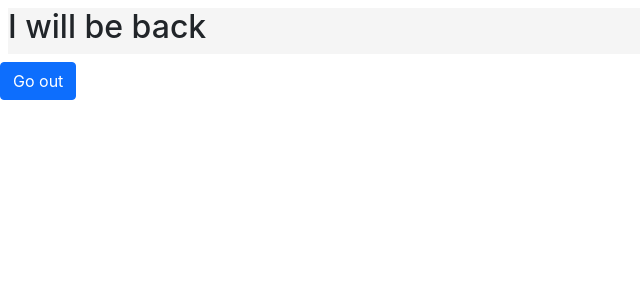
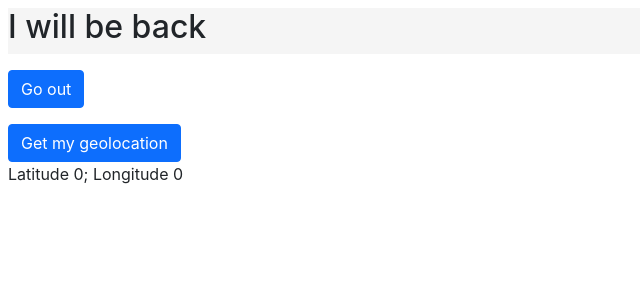
Before and after one commit to TarasPriadka/iwillbeback, a React (Create React App) app: page / in a window 1280 px wide. Shown: the top 300 px of the page, without its empty margins (0-640 px from the left). Built offline with nearby package versions, Linux system fonts and the light colour scheme.

Commit message:
Add long/ lat

```diff
--- a/src/App.jsx
+++ b/src/App.jsx
@@ -11,16 +11,29 @@ import {useRecoilState} from "recoil";
 function App() {
 
     const [goingOut, setGoingOut] = useRecoilState(goingOutAtom);
+    const [latitude, setLatitude] = useState(0);
+    const [longitude, setLongitude] = useState(0);
+
 
     return <div className="">
         <AppNavbar/>
-        <Button onClick={()=> {
+        <Button className="m-2" onClick={() => {
             setGoingOut(!goingOut)
         }}>{goingOut ? "Stop Going Out" : "Go out"}</Button>
-        { goingOut ?
+        {goingOut ?
             <TrusteeForm/> : <></>
         }
 
+        <div className="m-2">
+        <Button onClick={() => {
+            navigator.geolocation.getCurrentPosition((position) => {
+                setLatitude(position.coords.latitude);
+                setLongitude(position.coords.longitude);
+            });
+        }}>Get my geolocation</Button>
+
+        <p>Latitude {latitude}; Longitude {longitude}</p>
+        </div>
     </div>
 }
 
--- a/src/components/TrusteeForm.js
+++ b/src/components/TrusteeForm.js
@@ -6,7 +6,7 @@ import {useRecoilState} from "recoil";
 
 function TrusteeForm() {
 
-    const [goingOut, setGoingOut] = useRecoilState(goingOutAtom);
+    const [_, setGoingOut] = useRecoilState(goingOutAtom);
     const [name, setName] = useState("");
     const [phone, setPhone] = useState("");
     const [where, setWhere] = useState("");
@@ -20,7 +20,7 @@ function TrusteeForm() {
         e.preventDefault();
     }
 
-    return <div className="trust-form m-1 p-3">
+    return <div className="trust-form m-2 p-3">
         <Form onSubmit={handleSubmit}>
             <Form.Group controlId="name">
                 <Form.Text>Trustee Info:</Form.Text>
```
Also changed, not shown: 1 other file (tests, documents, lock files or other folders).
